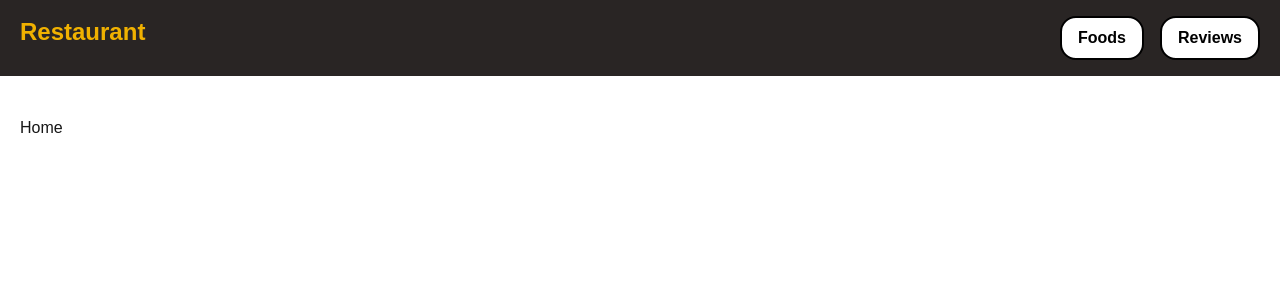
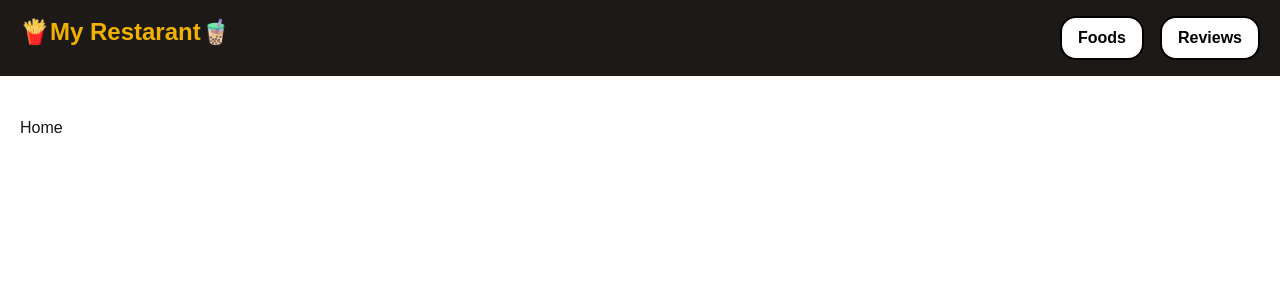
Before and after one commit to the-abed/my-restaurant, a Next.js app: page / in a window 1280 px wide. Shown: the top 300 px of the page. Built offline with nearby package versions, Linux system fonts and the light colour scheme.

Commit message:
update navbar

```diff
--- a/src/components/Navbar.jsx
+++ b/src/components/Navbar.jsx
@@ -3,8 +3,8 @@ import React from "react";
 
 const Navbar = () => {
   return (
-    <div className="px-5 py-4 flex justify-between gap-5 bg-stone-800">
-      <Link href="/"><span className="text-2xl font-bold text-yellow-500">Restaurant</span></Link>
+    <div className="px-5 py-4 flex justify-between gap-5 bg-stone-900">
+      <Link href="/"><span className="text-2xl font-bold text-yellow-500">🍟My Restarant🧋</span></Link>
       <ul className="flex gap-4">
         <Link href="/foods">
           <li className="btn font-semibold">Foods</li>
```
